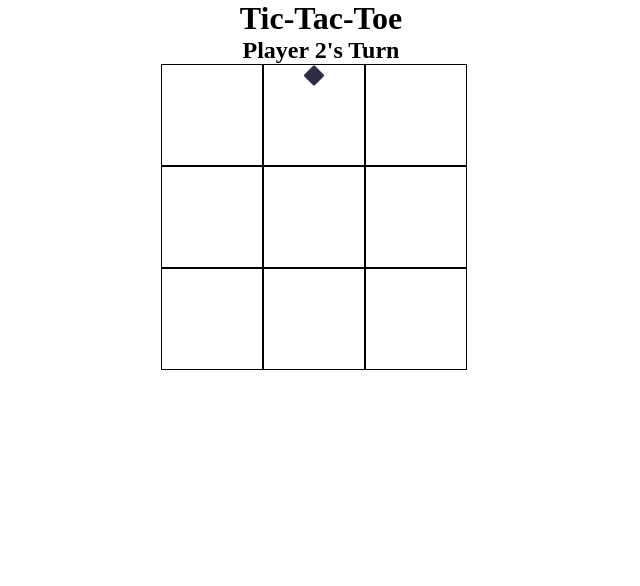
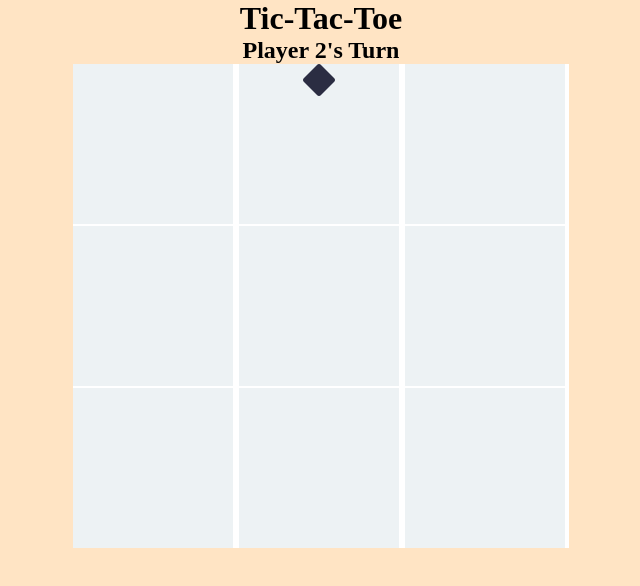
Before and after one commit to mrespicio/tic-tac-toe, a plain HTML site: page index.html in a window 1280 px wide. Both pictures are taken after a click on the element 633 px from the left and 115 px from the top of the page. Shown: the whole page, without its empty margins (319-959 px from the left). Drawn offline with Linux system fonts and the light colour scheme.

Commit message:
change game container to be grid display instead of flex

```diff
--- a/index.html
+++ b/index.html
@@ -16,7 +16,6 @@
         <!-- <button id="start-btn">Start Game</button> -->
         <h2 id="header">Player 1's Turn</h2>
         <div id="game-container">
-            <i class="fa-solid fa-diamond"></i>
         </div>
 
         <div id="gameover">
--- a/script.js
+++ b/script.js
@@ -95,6 +95,7 @@ const ModifyDom = (() => {
     const displayMark = (player, position) =>{
         //console.log('the player to display is ' + player.sign)
         const sq = document.getElementById(`sq-${position}`)
+
         if(player == playerHolder.playerOne)
             sq.classList.add('diamond');
         else if(player == playerHolder.playerTwo)
@@ -120,6 +121,7 @@ const ModifyDom = (() => {
         const squares = document.getElementsByClassName('sq-item');
         for(let i = 0; i < squares.length; i++){
             squares[i].innerHTML = '';
+            squares[i].classList.remove('heart', 'diamond')
         }
     }
     return{gameContainer, header, displayMark, gameOver, restartGame, clearDisplay}
--- a/style.css
+++ b/style.css
@@ -1,64 +1,83 @@
-*{
+*, *::before, *::after{
     margin: 0;
     padding: 0;
     border: 0;
     --dark-red: #D90429;
     --mid-white: #EDF2F4;
     --dark-black: #2b2d42;
-
 }
-
-#game-container{
-    max-width: 320px;
-    max-height: 320px;
-    margin: 0 auto;
-    display: flex;
-    flex-wrap: wrap;
-}
-
-h1{
-    margin: 0 auto;
+h1, h2{
     text-align: center;
 }
 
-h2{
-    text-align: center;
+
+body{
+    background-color: bisque;
+}
+#game-container{
+    /* width: 100%;
+    height: 100%; */
+
+
+    max-height: 31rem;
+    max-width: 31rem;
+
+    padding: 0;
+    margin: 0 auto;
+    display: grid;
+    grid-template-columns: repeat(3, 1fr);
+    grid-template-rows: repeat(3, 1fr);
+    background-color: white;
+    gap: 2px;
+
+    align-items: center;
+    justify-content: center;
 }
 
-.icon::before{
-    display: inline-block;
-    text-rendering: auto;
-    -webkit-font-smoothing: antaliased;
+.sq-item{
+    /* border: solid 1px black; */
+    background-color: var(--mid-white);
+
+    /* max-width: 10rem;
+    max-height: 10rem; */
+    height: 10rem;
+    width: 10rem;
+
+    display: block;
+    margin: 0px;
+    padding: 0 auto;
+
+    text-align: center;
+    align-items: center;
+    justify-content: center;
+}
+
+
+.sq-item:hover{
+    background-color: lightblue;
+}
+
+
+.diamond::after, .heart::after{
+    font-family: 'Font Awesome 6 Free';
+    font-size: 2rem;
+    position: relative;
+    /* top: 30%; */
+    transform: translate(-50%, -50%);
+    margin: 0;
+    padding: 0;
 }
 
 .diamond::after{
-    font-family: 'Font Awesome 6 Free';
     content: '\f219';
-    font-size: 20px;
     color: var(--dark-black);
 }
 
 .heart::after{
-    font-family: 'Font Awesome 6 Free';
     content: '\f004';
-    font-size: 20px;
     color: var(--dark-red);
 }
 
-
-.sq-item{
-    border: solid 1px black;
-    height: 100px;
-    width: 100px;
-    display: block;
-    margin: 0px;
-    padding: 0 auto;
-    text-align: center;
-}
-
-.sq-item:hover{
-    background-color: lightblue;
-}
 
 
 #gameover{
```
